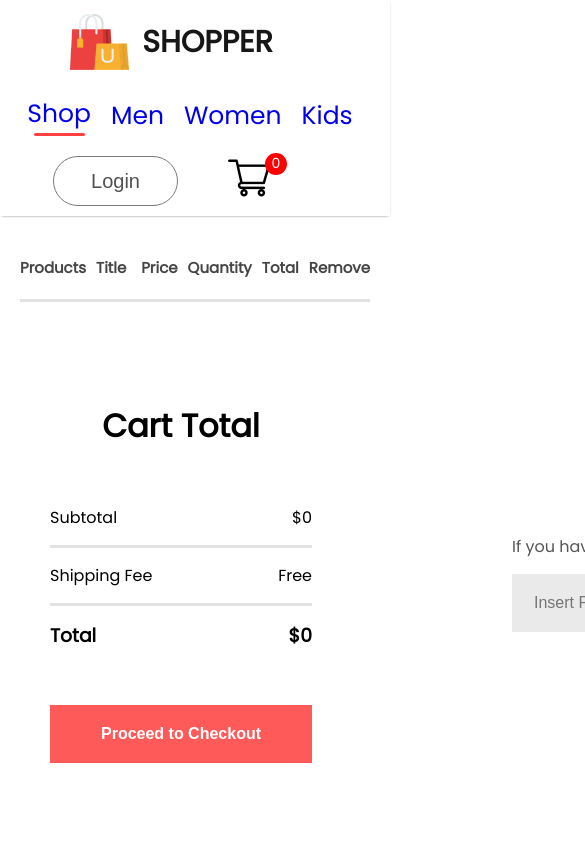
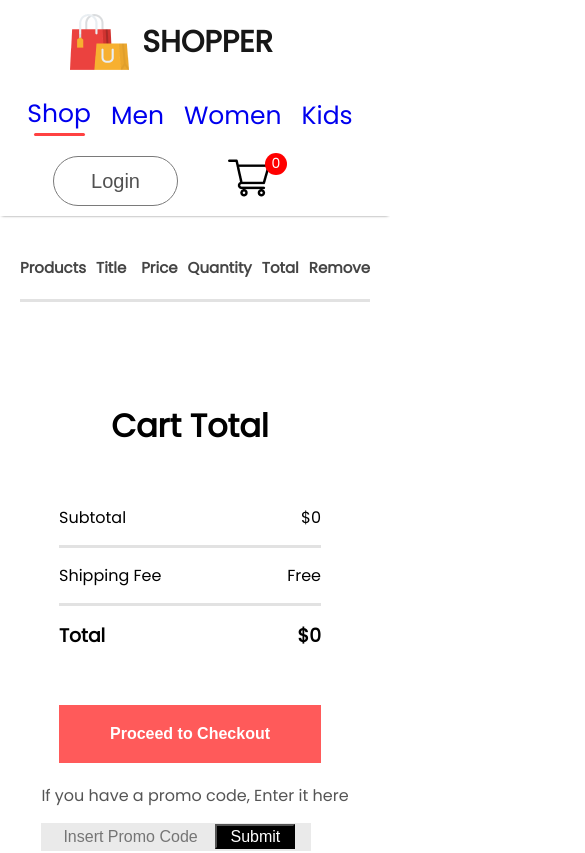
Before and after one commit to albinaasllanaj/frontend-E-commerce-react, a React (Create React App) app: page /cart in a window 390 px wide. Shown: the top 853 px of the page, 585 px wide, since content can reach past the window. Built offline with nearby package versions, Linux system fonts and the light colour scheme.

Commit message:
edited the media queries

```diff
--- a/src/Components/CartItems/CartItems.css
+++ b/src/Components/CartItems/CartItems.css
@@ -136,12 +136,50 @@
         width: 10px; /* Adjust the size of the remove icon */
     }
 
+    .cartitems-total {
+        flex: 1;
+        display: flex;
+        flex-direction: column;
+        gap: 40px;
+        justify-content: center;
+        padding-left: 190px;
+    }
+
     .cartitems-down{
-        align-items: center;
-        padding-left: 30px;
+       display: flex;
+       flex-direction: column;
+       justify-content: center;
+       align-items: center;
     }
     .cartitems-down h1 {
         text-align: center;
+    }
+
+
+    .cartitems-promocode{
+        margin-top: 20px;
+    }
+
+    .cartitems-promobox {
+        width: 250px;
+        margin-top: 15px;
+        padding-left: 20px;
+        height: 28px;
+        align-items: center;
+        justify-content: center;
+
+    }
+
+    .cartitems-promobox input {
+        width: 150px;
+        height: 25px;
+
+    }
+
+    .cartitems-promobox button {
+        width: 80px;
+        height: 25px;
+
     }
 }
 
```
